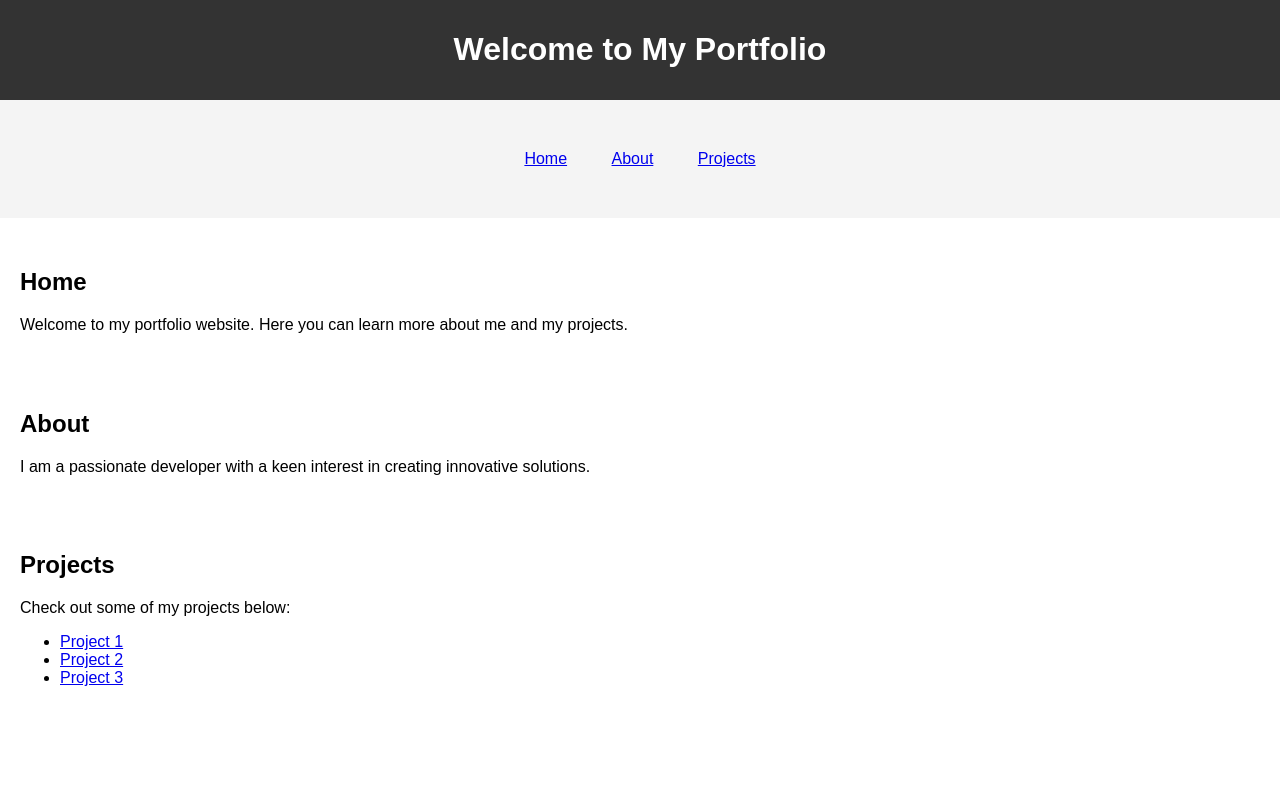
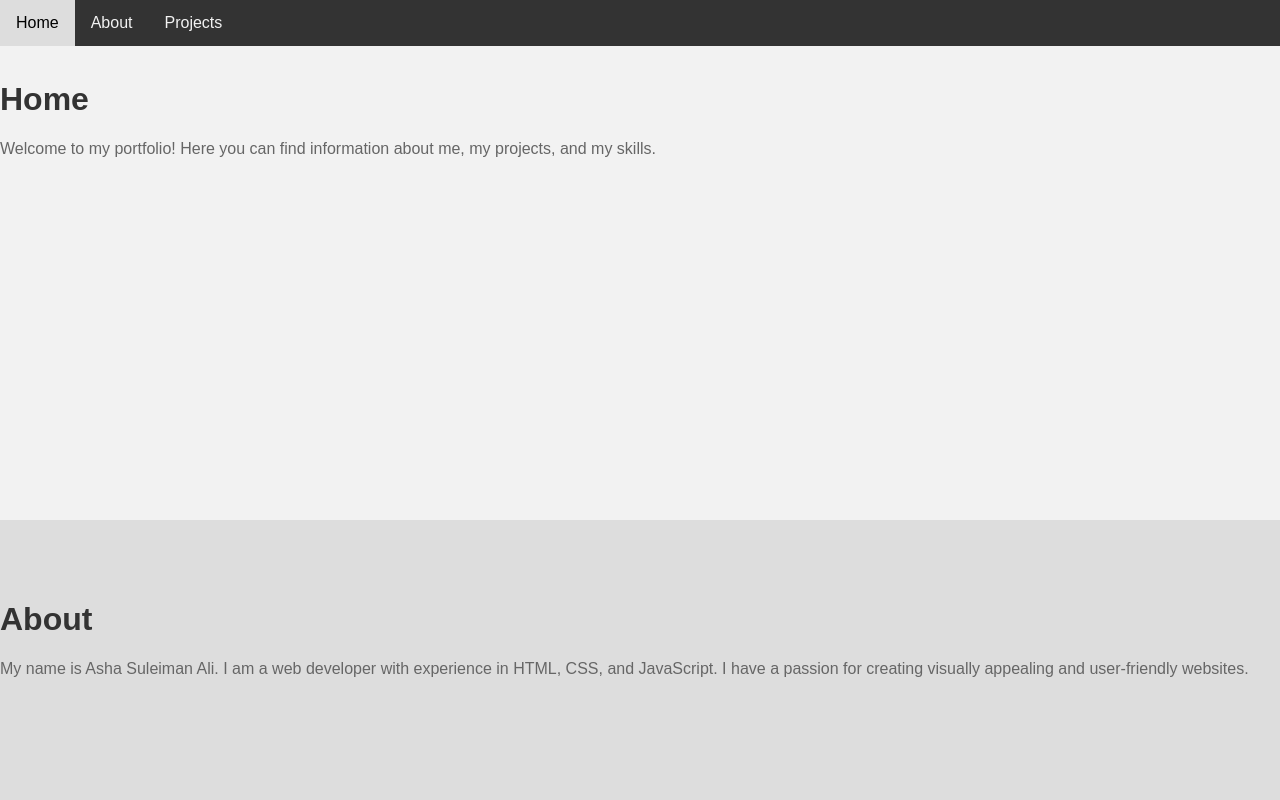
Before and after one commit to QuantumAisha/My-portfolio, a plain HTML site: page index.html in a window 1280 px wide. Shown: the top 800 px of the page. Drawn offline with Linux system fonts and the light colour scheme.

Commit message:
Changes in my portfolio added

```diff
--- a/index.html
+++ b/index.html
@@ -3,71 +3,86 @@
 <head>
     <meta charset="UTF-8">
     <meta name="viewport" content="width=device-width, initial-scale=1.0">
-<title>My Portfolio</title>
+    <title>Portfolio</title>
     <style>
-    /* Add some basic styling */
         body {
             font-family: Arial, sans-serif;
             margin: 0;
             padding: 0;
         }
-    header {
+        .navbar {
             background-color: #333;
-        color: #fff;
-        padding: 10px;
+            overflow: hidden;
+            position: fixed;
+            top: 0;
+            width: 100%;
+        }
+        .navbar a {
+            float: left;
+            display: block;
+            color: #f2f2f2;
             text-align: center;
+            padding: 14px 16px;
+            text-decoration: none;
         }
-    nav {
-        background-color: #f4f4f4;
-        padding: 50px;
-        text-align: center;
-        margin-bottom: 10px;
-
-
+        .navbar a:hover {
+            background-color: #ddd;
+            color: black;
         }
-
-
-    nav a {
-        margin: 0 20px;
+        .section {
+            padding: 60px 0;
+            height: 400px;
         }
-    section {
-        padding: 20px;
+        .section h1 {
+            color: #333;
+        }
+        .section p {
+            color: #666;
+        }
+        .section ul {
+            list-style-type: none;
+            padding: 0;
+        }
+        .section li a {
+            color: #333;
+            text-decoration: none;
+        }
+        .section li a:hover {
+            color: #666;
+        }
+        #home {
+            background-color: #f2f2f2;
+        }
+        #about {
+            background-color: #ddd;
+        }
+        #projects {
+            background-color: #ccc;
         }
     </style>
 </head>
 <body>
-
-<header>
-    <h1>Welcome to My Portfolio</h1>
-</header>
-
-<nav>
-
+    <div class="navbar">
         <a href="#home">Home</a>
         <a href="#about">About</a>
         <a href="#projects">Projects</a>
-
-</nav>
-
-<section id="home" >
-    <h2>Home</h2>
-    <p>Welcome to my portfolio website. Here you can learn more about me and my projects.</p>
-</section>
-
-<section id="about">
-    <h2>About</h2>
-    <p>I am a passionate developer with a keen interest in creating innovative solutions.</p>
-</section>
-
-<section id="projects">
-    <h2>Projects</h2>
-    <p>Check out some of my projects below:</p>
+    </div>
+    <div id="home" class="section">
+        <h1>Home</h1>
+        <p>Welcome to my portfolio! Here you can find information about me, my projects, and my skills.</p>
+    </div>
+    <div id="about" class="section">
+        <h1>About</h1>
+        <p>My name is Asha Suleiman Ali. I am a web developer with experience in HTML, CSS, and JavaScript. I have a passion for creating visually appealing and user-friendly websites.</p>
+    </div>
+    <div id="projects" class="section">
+        <h1>Projects</h1>
+        <p>Here is a list of some of my projects:</p>
         <ul>
-        <li><a href="#">Project 1</a></li>
-        <li><a href="#">Project 2</a></li>
-        <li><a href="#">Project 3</a></li>
+            <li><a href="https://example.com/project1">Project 1</a> </li>
+            <li><a href="https://example.com/project2">Project 2</a> </li>
+            <li><a href="https://example.com/project3">Project 3</a> </li>
         </ul>
-</section>
-
+    </div>
 </body>
 </html>
```
Lines whose indentation alone changed are shown as unchanged.
